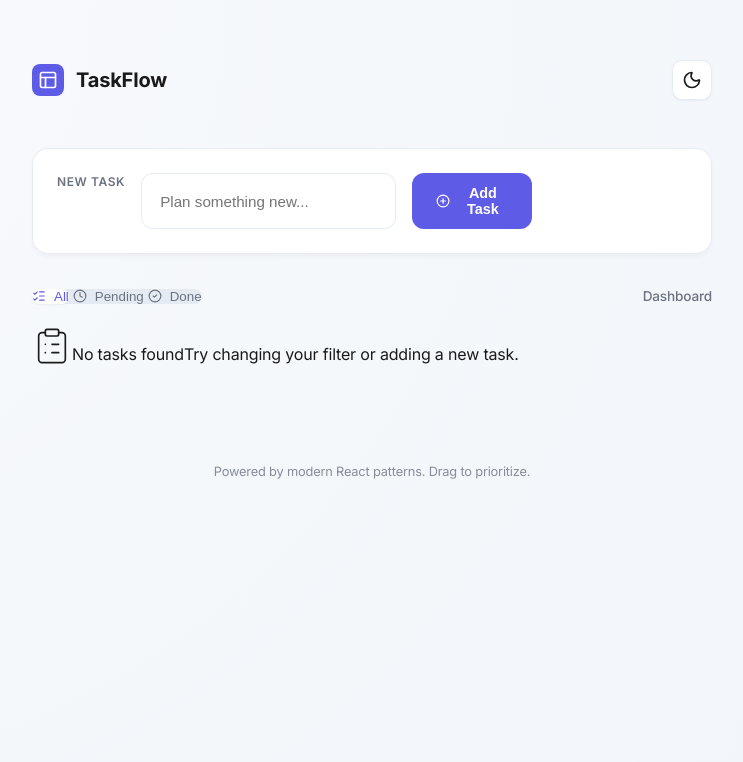
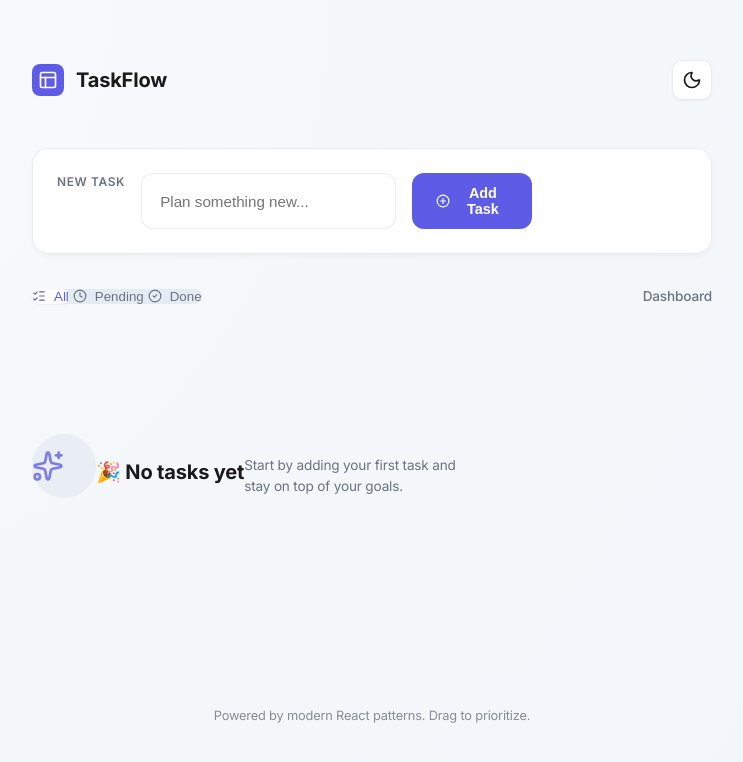
Before and after one commit to sanchitkhthpalia/TaskFlow, a React (Vite) app: page / in a window 1280 px wide. Shown: the top 762 px of the page, without its empty margins (268-1011 px from the left). Built offline with nearby package versions, Linux system fonts and the light colour scheme.

Commit message:
UI: Add polished empty state for task list

```diff
--- a/src/components/TaskList.jsx
+++ b/src/components/TaskList.jsx
@@ -2,7 +2,7 @@ import React from 'react';
 import { useTasks } from '../context/TaskContext';
 import TaskItem from './TaskItem';
 import { DragDropContext, Droppable, Draggable } from '@hello-pangea/dnd';
-import { ClipboardList } from 'lucide-react';
+import { Sparkles } from 'lucide-react';
 
 export default function TaskList() {
     const { filteredTasks, reorderTasks } = useTasks();
@@ -14,10 +14,27 @@ export default function TaskList() {
 
     if (filteredTasks.length === 0) {
         return (
-            <div className="flex flex-col items-center justify-center p-12 text-center opacity-60">
-                <ClipboardList size={40} strokeWidth={1} style={{ marginBottom: '16px' }} />
-                <p className="font-medium">No tasks found</p>
-                <p className="text-sm">Try changing your filter or adding a new task.</p>
+            <div className="flex flex-col items-center justify-center p-16 text-center task-entry" style={{ minHeight: '300px' }}>
+                <div
+                    className="flex items-center justify-center"
+                    style={{
+                        width: '64px',
+                        height: '64px',
+                        borderRadius: '50%',
+                        background: 'var(--border-color)',
+                        color: 'var(--primary)',
+                        marginBottom: '20px',
+                        opacity: 0.8
+                    }}
+                >
+                    <Sparkles size={32} />
+                </div>
+                <h3 style={{ fontSize: '1.25rem', fontWeight: 700, marginBottom: '8px', color: 'var(--text-main)' }}>
+                    🎉 No tasks yet
+                </h3>
+                <p className="text-muted" style={{ maxWidth: '240px', lineHeight: 1.6 }}>
+                    Start by adding your first task and stay on top of your goals.
+                </p>
             </div>
         );
     }
```
